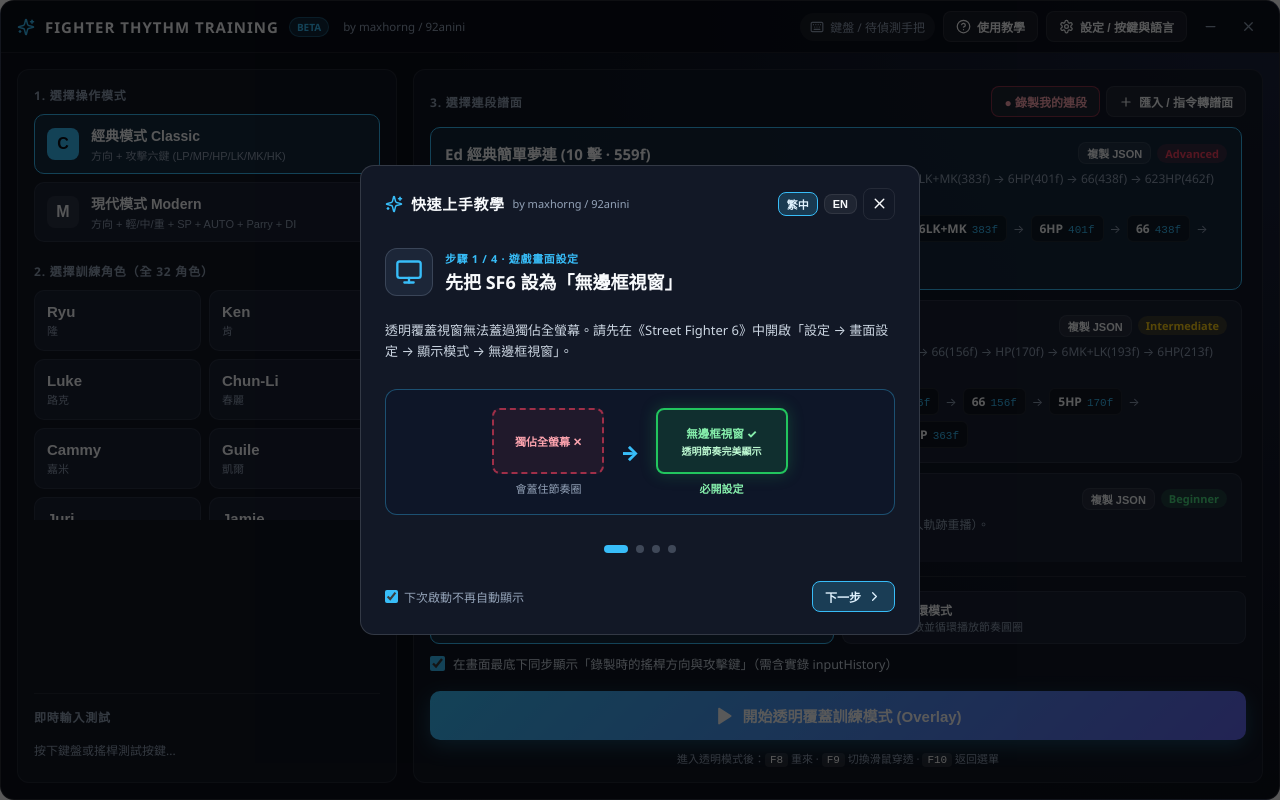
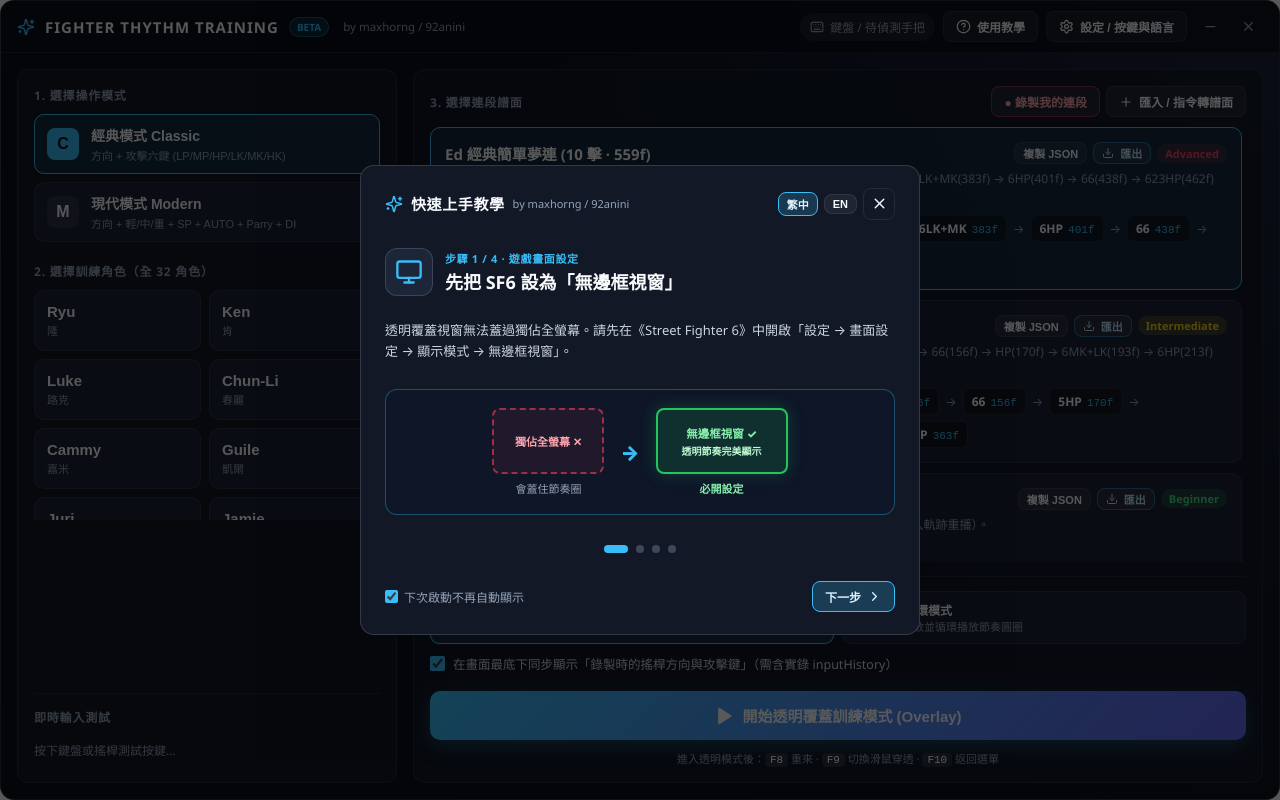
Before and after one commit to maxhorng/Fighter-Thythm-Training, a React (Vite) app: page / in a window 1280 px wide. Built offline with nearby package versions, Linux system fonts and the light colour scheme.

Commit message:
Add .json file export button on combo cards and .json file picker in import modal

```diff
--- a/src/components/ImportComboModal.tsx
+++ b/src/components/ImportComboModal.tsx
@@ -176,9 +176,40 @@ export const ImportComboModal: React.FC<ImportComboModalProps> = ({
             )}
           </div>
         ) : (
+          <div style={{ display: 'flex', flexDirection: 'column', gap: 8 }}>
+            <label
+              className="btn-secondary"
+              style={{
+                width: 'fit-content',
+                cursor: 'pointer',
+                borderColor: 'rgba(56, 189, 248, 0.55)',
+                color: '#bae6fd',
+              }}
+            >
+              <FileJson size={14} />
+              <span>選擇 .json 檔案匯入 / Load .json File</span>
+              <input
+                type="file"
+                accept=".json,application/json"
+                style={{ display: 'none' }}
+                onChange={(e) => {
+                  const file = e.target.files?.[0];
+                  if (!file) return;
+                  const reader = new FileReader();
+                  reader.onload = () => {
+                    if (typeof reader.result === 'string') {
+                      setJsonText(reader.result);
+                      setError(null);
+                    }
+                  };
+                  reader.readAsText(file, 'utf-8');
+                  e.target.value = '';
+                }}
+              />
+            </label>
             <textarea
               rows={7}
-            placeholder='貼上 ComboData JSON（例如 tools/yt_combo_extractor.py 輸出的 JSON）...'
+              placeholder='貼上 ComboData JSON，或點上方按鈕直接選擇 .json 檔案...'
               value={jsonText}
               onChange={(e) => setJsonText(e.target.value)}
               style={{
@@ -191,6 +222,7 @@ export const ImportComboModal: React.FC<ImportComboModalProps> = ({
                 fontFamily: 'monospace',
               }}
             />
+          </div>
         )}
 
         {error && <div style={{ color: '#f43f5e', fontSize: 12 }}>{error}</div>}
--- a/src/components/MenuView.tsx
+++ b/src/components/MenuView.tsx
@@ -12,6 +12,7 @@ import {
   Plus,
   Trash2,
   HelpCircle,
+  Download,
 } from 'lucide-react';
 import {
   ComboData,
@@ -94,6 +95,21 @@ export const MenuView: React.FC<MenuViewProps> = ({
       setCopiedId(combo.id);
       setTimeout(() => setCopiedId(null), 1500);
     });
+  };
+
+  const handleExportJson = (e: React.MouseEvent, combo: ComboData) => {
+    e.stopPropagation();
+    const safeTitle = combo.title.replace(/[\\/:*?"<>|]/g, '_');
+    const filename = `${combo.characterId}-${combo.mode}-${safeTitle}.json`;
+    const blob = new Blob([JSON.stringify(combo, null, 2)], { type: 'application/json' });
+    const url = URL.createObjectURL(blob);
+    const a = document.createElement('a');
+    a.href = url;
+    a.download = filename;
+    document.body.appendChild(a);
+    a.click();
+    a.remove();
+    URL.revokeObjectURL(url);
   };
 
   const { activeButtons, gamepadName } = useInputEngine({
@@ -313,13 +329,24 @@ export const MenuView: React.FC<MenuViewProps> = ({
                         🔒 解鎖（後果自負）
                       </button>
                     ) : (
+                      <>
                         <button
                           className="btn-secondary"
                           style={{ padding: '2px 8px', fontSize: 11 }}
                           onClick={(e) => handleCopyJson(e, combo)}
                         >
-                        {copiedId === combo.id ? '已複製!' : '複製 JSON'}
+                          {copiedId === combo.id ? t.copiedJson : t.copyJson}
                         </button>
+                        <button
+                          className="btn-secondary"
+                          style={{ padding: '2px 8px', fontSize: 11, borderColor: 'rgba(56, 189, 248, 0.45)', color: '#bae6fd' }}
+                          title={lang === 'en' ? 'Export as .json file' : '匯出成 .json 檔案'}
+                          onClick={(e) => handleExportJson(e, combo)}
+                        >
+                          <Download size={12} />
+                          {lang === 'en' ? 'Export' : '匯出'}
+                        </button>
+                      </>
                     )}
                     {customComboIds.has(combo.id) && (
                       <button
```
Lines whose indentation alone changed are shown as unchanged.
